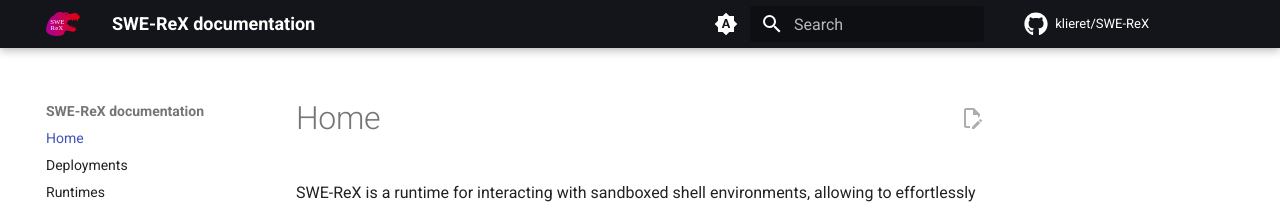
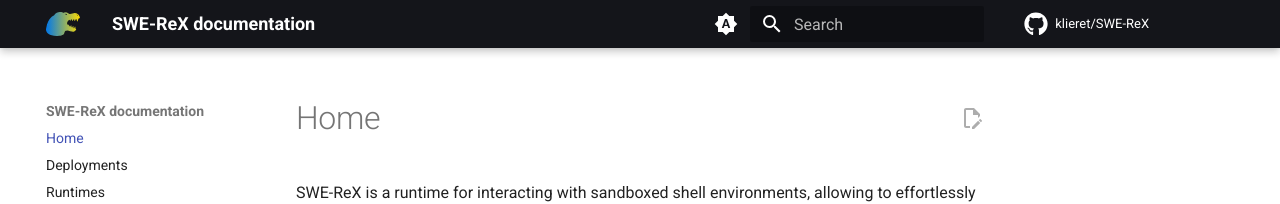
Before and after one commit to yiyihum/SWE-ReX, an MkDocs documentation site: the page built from docs/index.md, in a window 1280 px wide. Shown: the top 204 px of the page. Built offline with MkDocs 1.6.1 and Material for MkDocs 9.7.7, drawn with Linux system fonts in a browser that asks for light colours; comment, search, counter and statistics services are not loaded.

Commit message:
Doc: Set favicon (#85)
Closes #84

```diff
--- a/mkdocs.yml
+++ b/mkdocs.yml
@@ -4,7 +4,8 @@
   # custom_dir: docs/overrides
   icon:
     repo: fontawesome/brands/github
-  logo: assets/swerex.svg
+  logo: assets/swerex_no_text.svg
+  favicon: assets/swerex_no_text.svg
   palette:
     - media: "(prefers-color-scheme)"
       toggle:
```
Also changed, not shown: docs/assets/swerex_no_text.svg (added).
